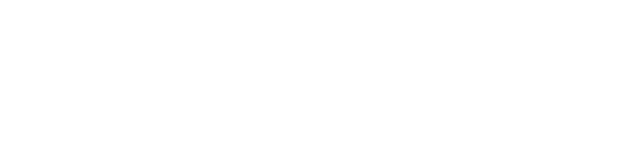
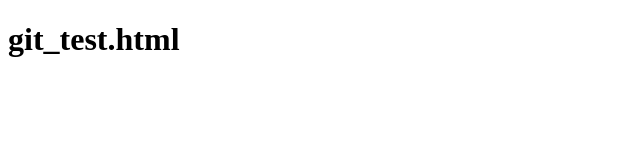
Before and after one commit to yusufabdulhaqqeneye-dot/haqq-fx, a plain HTML site: page git_test.html in a window 1280 px wide. Shown: the whole page, without its empty margins (0-640 px from the left). Drawn offline with Linux system fonts and the light colour scheme.

Commit message:
Updated  git_test.html

```diff
--- a/git_test.html
+++ b/git_test.html
@@ -6,6 +6,7 @@
     <title>Document</title>
 </head>
 <body>
+    <h1>git_test.html</h1>
 
 </body>
 </html>
```
